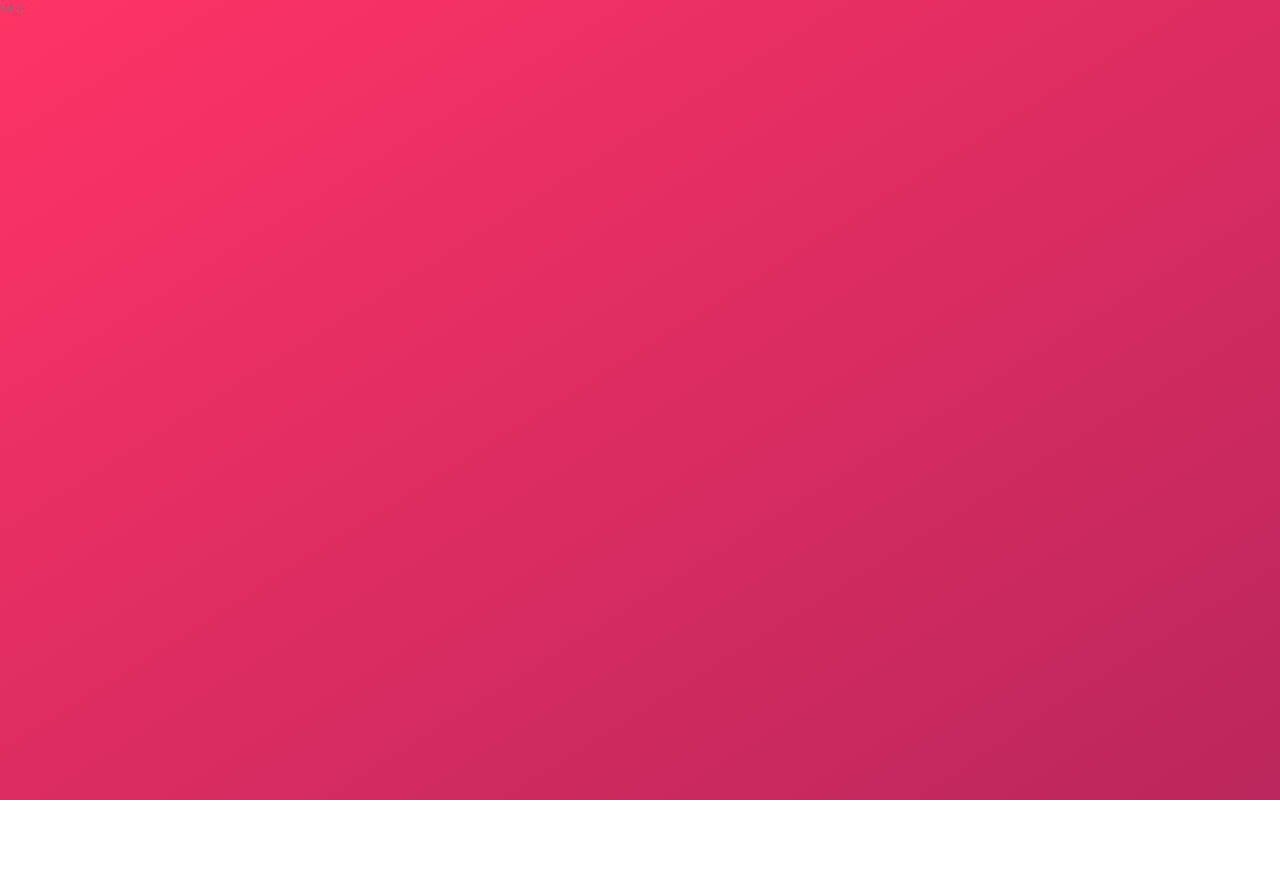
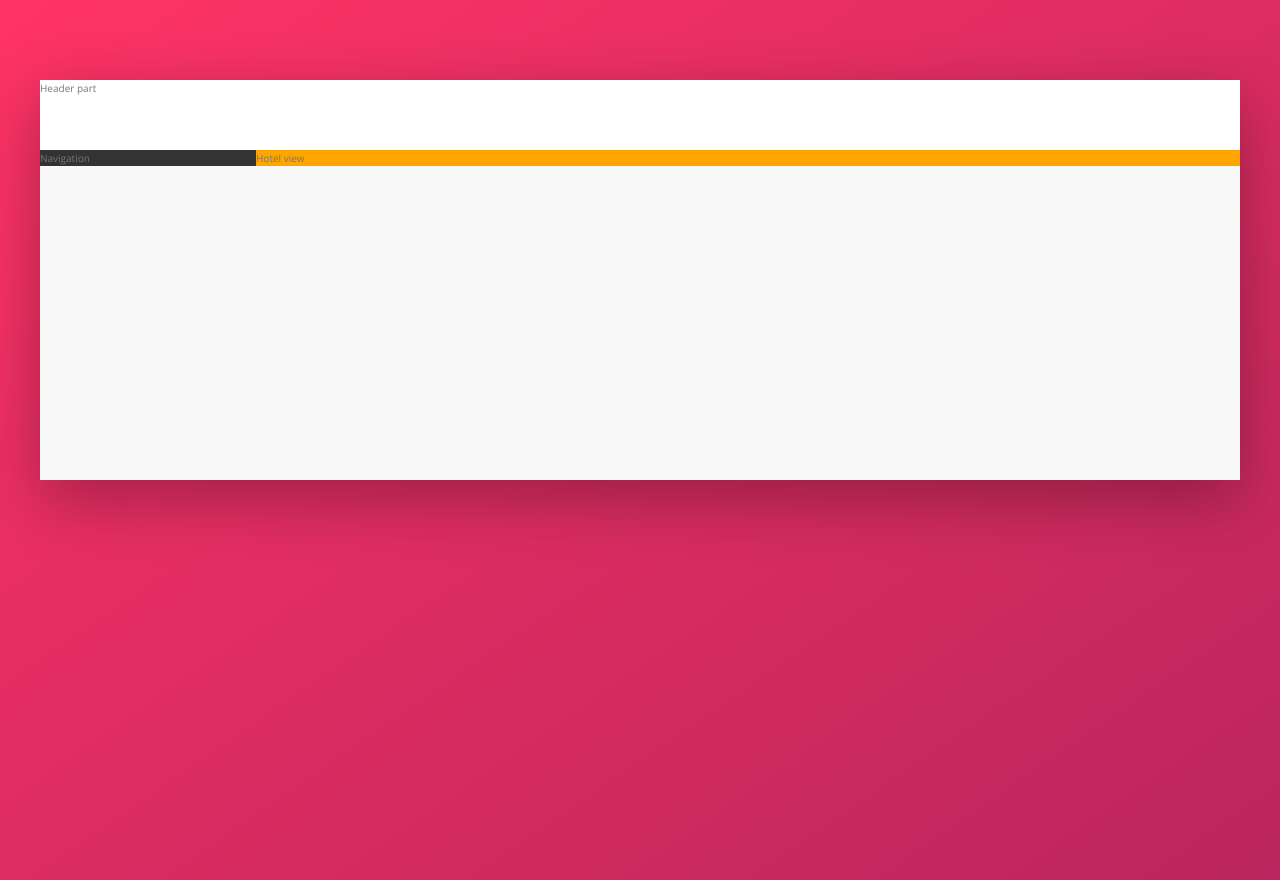
Before and after one commit to sorin21/advanced-css-sass, a website: page 07.flexbox/project/index.html in a window 1280 px wide. Before the commit the page ends 800 px from the top, so only its background shows below. Drawn offline with nearby package versions, Linux system fonts and the light colour scheme.

Commit message:
Startig Trillo project

```diff
--- a/07.flexbox/project/index.html
+++ b/07.flexbox/project/index.html
@@ -15,6 +15,18 @@
   </head>
 
   <body>
-    hello
+    <div class="container">
+      <header class="header">
+        Header part
+      </header>
+      <div class="content">
+        <nav class="sidebar">
+          Navigation
+        </nav>
+        <main class="hotel-view">
+          Hotel view
+        </main>
+      </div>
+    </div>
   </body>
 </html>
--- a/07.flexbox/project/sass/base.scss
+++ b/07.flexbox/project/sass/base.scss
@@ -1,20 +1,3 @@
-/*
-COLORS
-
-Primary: #eb2f64
-Primary light: #FF3366
-Primary dark: #BA265D
-
-Grey light 1: #faf9f9
-Grey light 2: #f4f2f2
-Grey light 3: #f0eeee
-Grey light 4: #ccc
-
-Grey dark 1: #333
-Grey dark 2: #777
-Grey dark 3: #999
-
-*/
 :root {
   --primary: #eb2f64;
   --primaryLight: #ff3366;
@@ -28,6 +11,8 @@ Grey dark 3: #999
   --greyDark1: #333;
   --greyDark2: #777;
   --greyDark3: #999;
+
+  --shadowDark: 0 2rem 6rem rgba(0, 0, 0, 0.3);
 }
 
 * {
--- a/07.flexbox/project/sass/layout.scss
+++ b/07.flexbox/project/sass/layout.scss
@@ -0,0 +1,27 @@
+.container {
+  max-width: 120rem;
+  min-height: 40rem;
+  margin: 8rem auto;
+  background-color: var(--greyLight1);
+  box-shadow: var(--shadowDark);
+}
+.header {
+  height: 7rem;
+  background-color: #fff;
+  border-bottom: var(--greyLight2);
+}
+.content {
+  display: flex;
+}
+.sidebar {
+  background-color: var(--greyDark1);
+  // no grow, no shrink, flex-basis
+  // will automatically shrink because we put %
+  flex: 0 0 18%;
+}
+.hotel-view {
+  background-color: #fff;
+  background-color: orange;
+  // grow as much as you can
+  flex: 1;
+}
```
Also changed, not shown: 07.flexbox/project/css/style.css.
